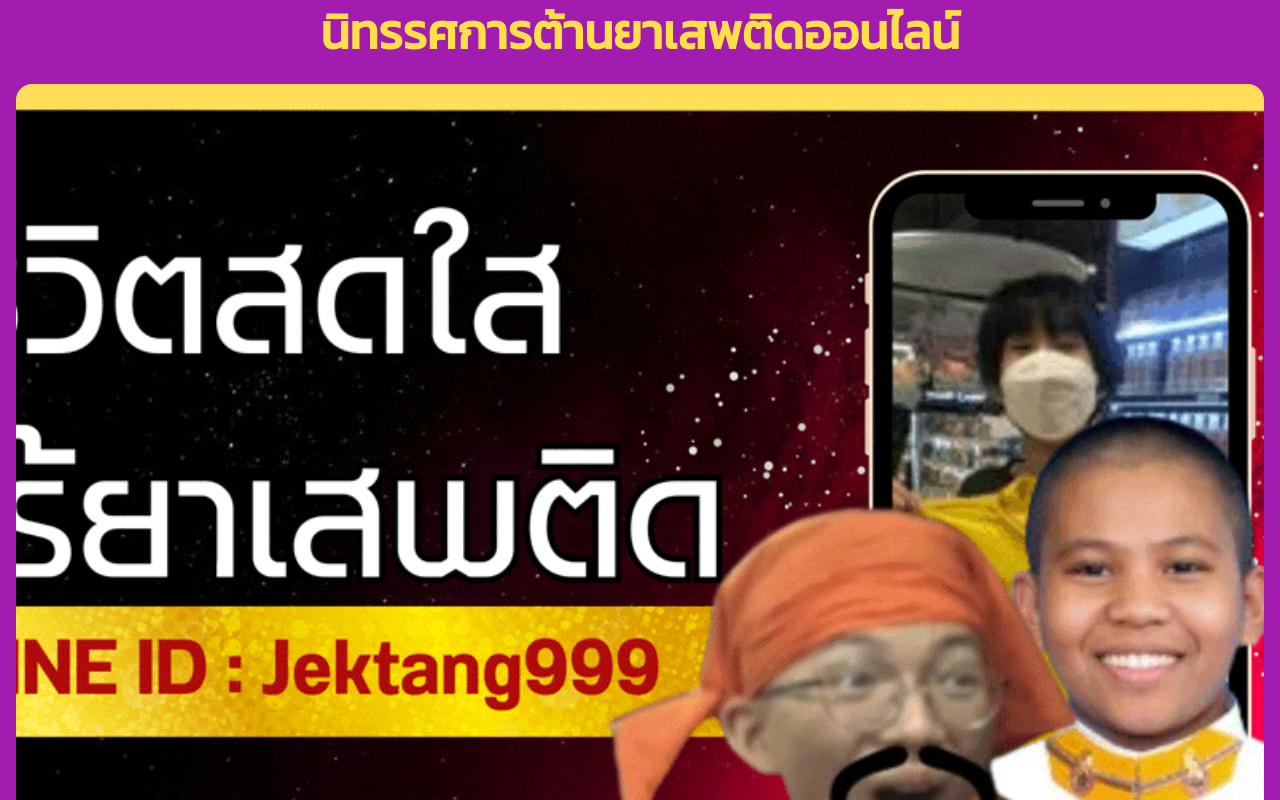
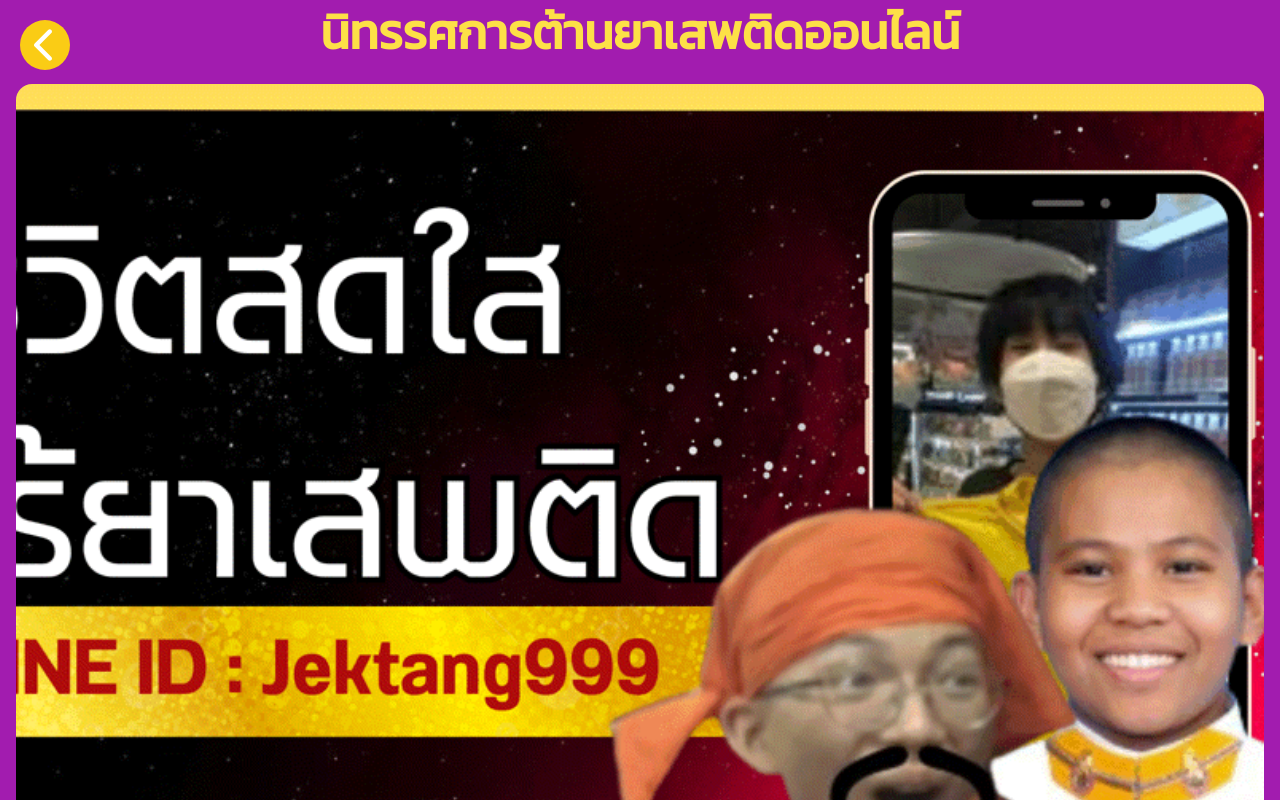
Before and after one commit to strdoffin/kingramaXX, a Next.js app: page /drug in a window 1280 px wide. Shown: the top 800 px of the page. Built offline with nearby package versions, Linux system fonts and the light colour scheme; no server answers.

Commit message:
add back button

```diff
--- a/app/drug/page.tsx
+++ b/app/drug/page.tsx
@@ -2,6 +2,8 @@ import React from 'react'
 import Drug from '../components/Drug'
 import Image from 'next/image';
 import Link from 'next/link';
+import { FontAwesomeIcon } from "@fortawesome/react-fontawesome"
+import {faChevronRight, faChevronLeft  } from "@fortawesome/free-solid-svg-icons"
 export default function page() {
     const slides = [
         {
@@ -38,6 +40,7 @@ export default function page() {
       ];
   return (
     <div className='bg-fuchsia-700'>
+        <Link href={"/"} className='w-[50px] h-[50px] flex justify-center items-center text-4xl text-white text-center bg-yellow-400 rounded-full fixed top-5 left-5'><FontAwesomeIcon icon={faChevronLeft} /></Link>
         <nav className='text-5xl text-center py-2 text-yellow-300 font-bold'>นิทรรศการต้านยาเสพติดออนไลน์</nav>
         <Drug/>
         <div className='grid-cols-2 grid '>
@@ -48,6 +51,7 @@ export default function page() {
             ))}
         </div>
         <div className='text-white text-center'>Copyright © 2024 ม.6/3 (smte) กลุ่มที่ 2 . All rights reserved.</div>
+
     </div>
   )
 }
```
